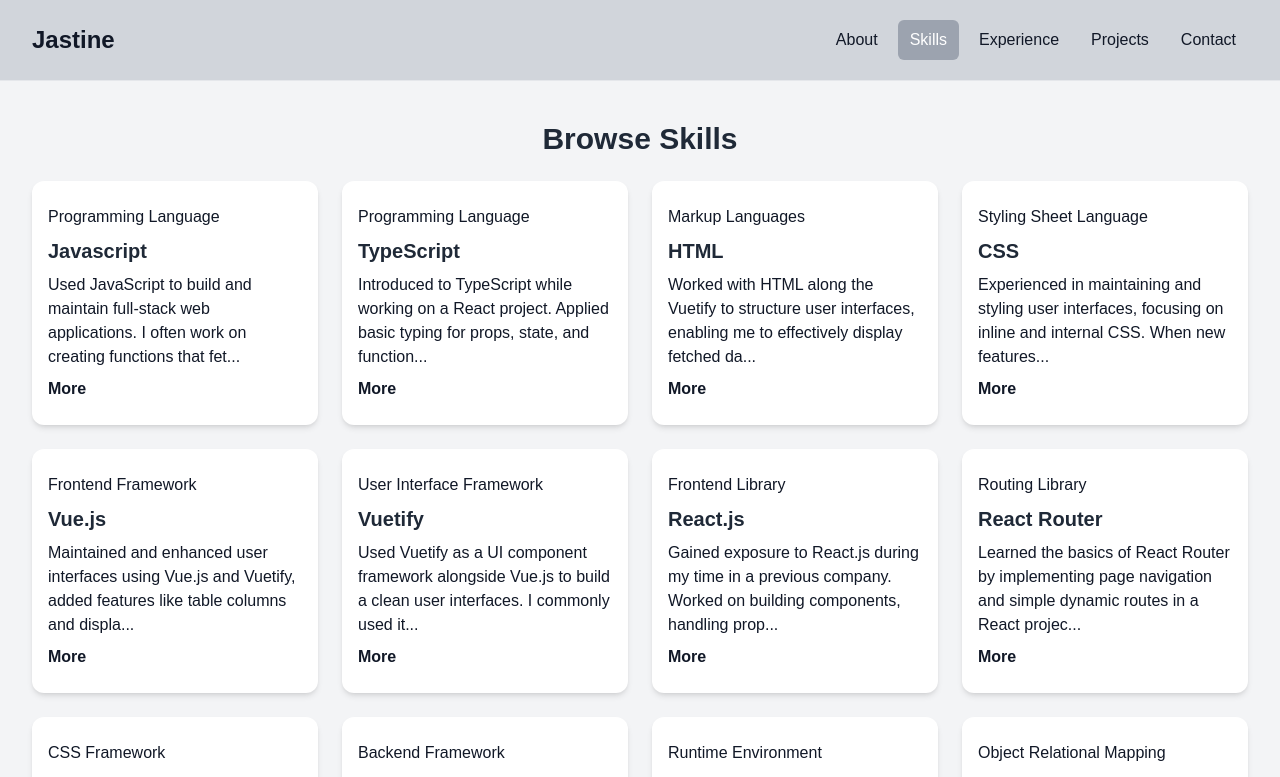
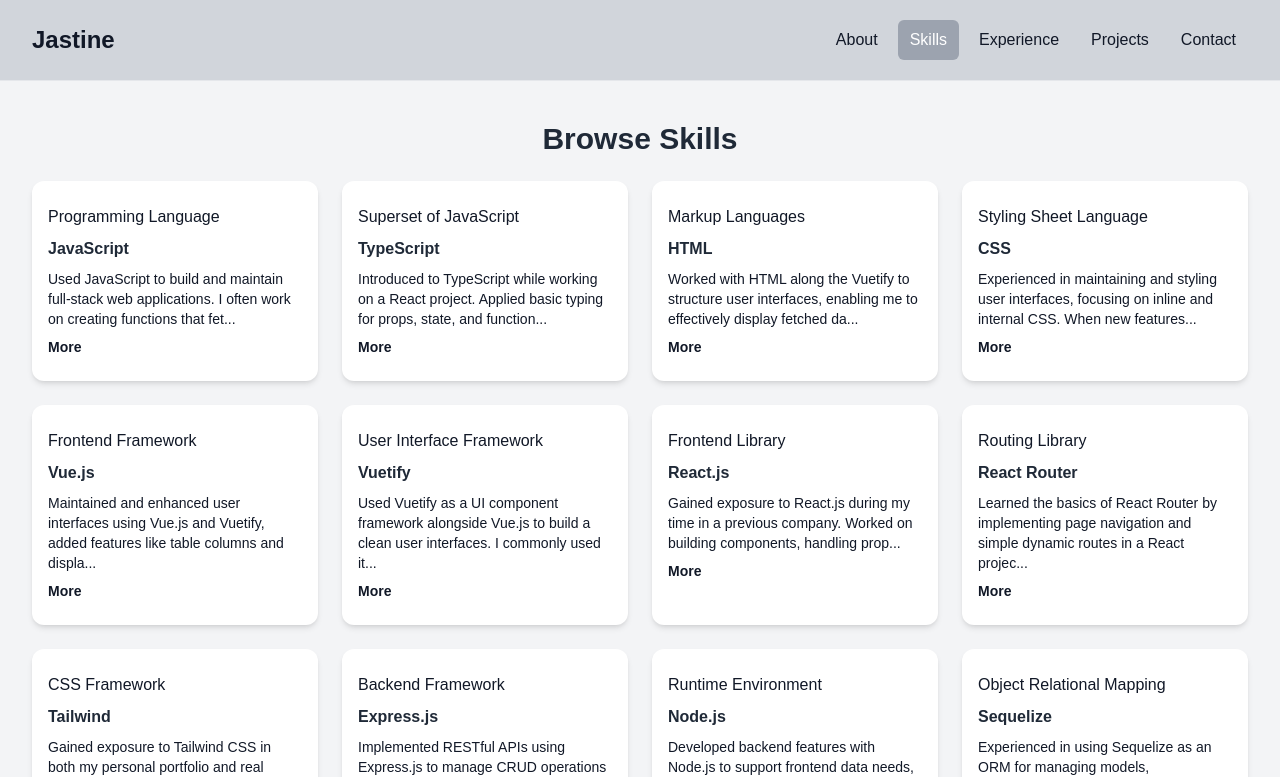
Before and after one commit to jastinemagboo/my-portfolio, a Vue app: page /skills in a window 1280 px wide. Shown: the top 777 px of the page. Built offline with nearby package versions, Linux system fonts and the light colour scheme.

Commit message:
update font and UI design for better look.

```diff
--- a/src/components/Skill.vue
+++ b/src/components/Skill.vue
@@ -24,17 +24,17 @@
   <div class="bg-white rounded-xl shadow-md hover:shadow-xl active:shadow-xl">
     <div class="p-4">
       <div class="mb-2">
-        <div class="text-gray-900 my-2">{{ skill.type }}</div>
-        <h3 class="text-xl font-bold text-gray-800">{{ skill.title }}</h3>
+        <div class="text-gray-900 text-md my-2">{{ skill.type }}</div>
+        <h3 class="text-md font-bold text-gray-800">{{ skill.title }}</h3>
       </div>
 
       <div>
-        <div class="text-gray-900">
+        <div class="text-gray-900 text-sm">
           {{ truncatedDescription }}
         </div>
         <button
           @click="toggleFullDescription"
-          class="text-gray-900 font-bold hover:text-gray-500 py-2"
+          class="text-gray-900 font-bold text-sm hover:text-gray-500 py-2"
         >
           {{ showFullDescription ? 'Less' : 'More' }}
         </button>
--- a/src/components/Skills.vue
+++ /dev/null
@@ -1,38 +0,0 @@
-<script setup>
-import skillData from '@/skills.json'
-import { ref } from 'vue'
-import Skill from './Skill.vue'
-import { RouterLink } from 'vue-router'
-
-defineProps({
-  limit: Number,
-  showButton: {
-    type: Boolean,
-    default: false,
-  },
-})
-
-const skills = ref(skillData)
-</script>
-
-<template>
-  <section class="bg-gray-100 px-8 py-10">
-    <div class="container-xl m-auto">
-      <h2 class="text-3xl font-bold text-gray-800 mb-6 text-center">Browse Skills</h2>
-      <div class="grid grid-cols-1 gap-6 md:grid-cols-4">
-        <Skill
-          v-for="skill in skills.slice(0, limit || skills.length)"
-          :key="skill.id"
-          :skill="skill"
-        />
-      </div>
-    </div>
-  </section>
-  <section v-if="showButton" class="m-auto max-w-lg my-8 px-24">
-    <RouterLink
-      to="/skills"
-      class="block bg-gray-400 text-white text-center py-4 px-6 rounded-xl hover:text-gray-900"
-      >View All Skills</RouterLink
-    >
-  </section>
-</template>
--- a/src/skills.json
+++ b/src/skills.json
@@ -1,14 +1,14 @@
 [
   {
     "id": 1,
-    "title": "Javascript",
+    "title": "JavaScript",
     "type": "Programming Language",
     "description": "Used JavaScript to build and maintain full-stack web applications. I often work on creating functions that fetch data from APIs, handle asynchronous logic, and integrate frontend and backend components to deliver smooth user experiences."
   },
   {
     "id": 2,
     "title": "TypeScript",
-    "type": "Programming Language",
+    "type": "Superset of JavaScript",
     "description": "Introduced to TypeScript while working on a React project. Applied basic typing for props, state, and functions to improve code clarity. My exposure lasted around two months, giving me a foundation in integrating TypeScript with frontend development, though I am still learning deeper concepts."
   },
   {
--- a/src/views/AboutViews.vue
+++ b/src/views/AboutViews.vue
@@ -1,11 +1,11 @@
 <script setup>
 import Hero from '@/components/Hero.vue'
 import AboutCards from '@/components/AboutCards.vue'
-import Skills from '@/components/Skills.vue'
+import SkillsViews from './SkillsViews.vue'
 </script>
 
 <template>
   <Hero />
   <AboutCards />
-  <Skills :limit="4" :showButton="true" />
+  <SkillsViews :limit="4" :showButton="true" />
 </template>
--- a/src/views/ProjectViews.vue
+++ b/src/views/ProjectViews.vue
@@ -58,7 +58,7 @@
                 <li
                   v-for="(t, i) in p.stack ?? []"
                   :key="i"
-                  class="inline-flex gap-1.5 rounded-full border border-gray-200 px-2 py-2 text-xs font-medium text-gray-900 shadow-sm hover:shadow-md hover:bg-gray-100 hover:translate-y-px hover:text-gray-900 active:shadow-md active:bg-gray-200 active:text-gray-900"
+                  class="inline-flex gap-1.5 rounded-full border border-gray-300 px-2 py-2 text-xs font-medium text-gray-900 shadow-sm hover:shadow-md hover:bg-gray-100 hover:text-gray-900 active:shadow-md active:bg-gray-200 active:text-gray-900"
                   :title="t"
                 >
                   <Icon
@@ -69,13 +69,13 @@
                 </li>
               </ul>
 
-              <div class="flex flex-wrap gap-2 pt-2">
+              <div class="flex flex-wrap gap-3 pt-2">
                 <a
                   v-if="p.links?.live"
                   :href="p.links.live"
                   target="_blank"
                   rel="noopener"
-                  class="inline-flex items-center gap-1 rounded-2xl border border-gray-200 bg-gray-100 shadow-lg px-4 py-2 text-gray-800 text-xs font-semibold hover:bg-gray-200 hover:translate-y-px"
+                  class="inline-flex items-center gap-1 rounded-2xl border border-gray-200 bg-gray-100 shadow-lg px-4 py-2 text-gray-800 text-xs font-semibold hover:bg-gray-300 transition ease-in-out hover:-translate-y-1 hover:scale-110"
                 >
                   <img
                     v-if="p.logo"
@@ -91,7 +91,7 @@
                   :href="p.links.repo"
                   target="_blank"
                   rel="noopener"
-                  class="inline-flex items-center gap-1 shadow-lg rounded-2xl border border-gray-200 bg-gray-100 px-4 py-2 text-xs font-semibold text-gray-800 hover:translate-y-px hover:bg-gray-200"
+                  class="inline-flex items-center gap-1 shadow-lg rounded-2xl border border-gray-200 bg-gray-100 px-4 py-2 text-xs font-semibold text-gray-800 hover:bg-gray-300 transition ease-in-out hover:-translate-y-1 hover:scale-110"
                 >
                   <Icon
                     icon="simple-icons:github"
--- a/src/views/SkillsViews.vue
+++ b/src/views/SkillsViews.vue
@@ -1,7 +1,38 @@
 <script setup>
-import Skills from '@/components/Skills.vue'
+import skillData from '@/skills.json'
+import { ref } from 'vue'
+import Skill from '@/components/Skill.vue'
+import { RouterLink } from 'vue-router'
+
+defineProps({
+  limit: Number,
+  showButton: {
+    type: Boolean,
+    default: false,
+  },
+})
+
+const skills = ref(skillData)
 </script>
 
 <template>
-  <Skills />
+  <section class="bg-gray-100 px-8 py-10">
+    <div class="container-xl m-auto">
+      <h2 class="text-3xl font-bold text-gray-800 mb-6 text-center">Browse Skills</h2>
+      <div class="grid grid-cols-1 gap-6 md:grid-cols-4">
+        <Skill
+          v-for="skill in skills.slice(0, limit || skills.length)"
+          :key="skill.id"
+          :skill="skill"
+        />
+      </div>
+    </div>
+  </section>
+  <section v-if="showButton" class="m-auto max-w-lg my-8 px-24">
+    <RouterLink
+      to="/skills"
+      class="block bg-gray-400 text-white text-center py-4 px-6 rounded-xl hover:text-gray-900"
+      >View All Skills</RouterLink
+    >
+  </section>
 </template>
```
